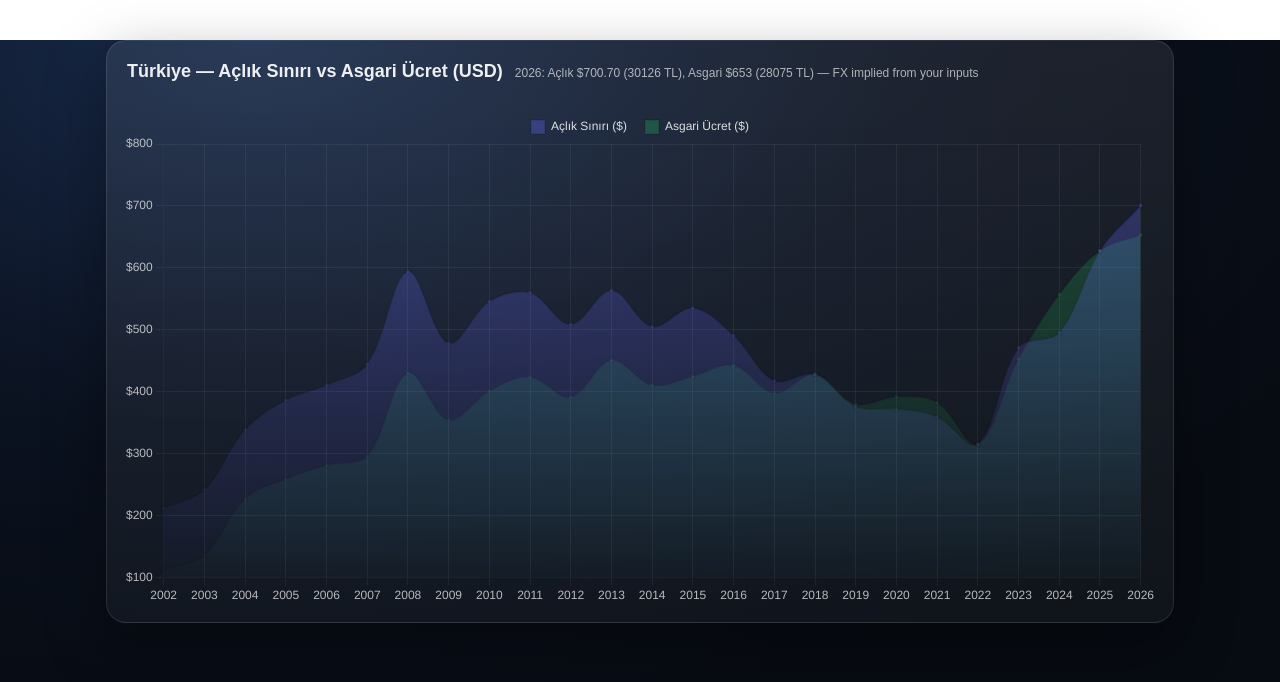
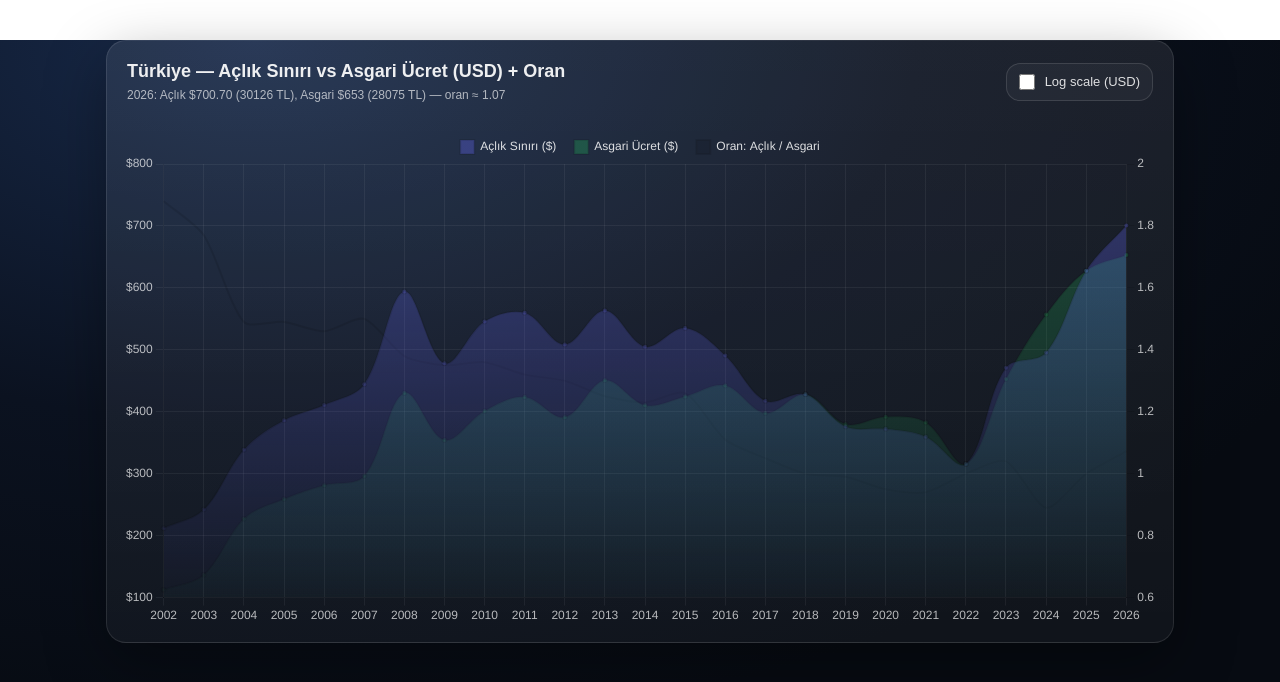
Before and after one commit to MehmetMelik/hunger-chart, a Next.js app: page / in a window 1280 px wide. Shown: the top 682 px of the page. Built offline with nearby package versions, Linux system fonts and the light colour scheme.

Commit message:
fixing vercel issues, and adding log scale

```diff
--- a/components/HungerMinWageUsdChart.tsx
+++ b/components/HungerMinWageUsdChart.tsx
@@ -1,21 +1,25 @@
 "use client";
 
+import React, { useMemo, useState } from "react";
 import {
   Chart as ChartJS,
   CategoryScale,
   LinearScale,
+  LogarithmicScale,
   PointElement,
   LineElement,
   Tooltip,
   Legend,
   Filler,
   type ChartOptions,
+  type TooltipItem,
 } from "chart.js";
 import { Line } from "react-chartjs-2";
 
 ChartJS.register(
   CategoryScale,
   LinearScale,
+  LogarithmicScale,
   PointElement,
   LineElement,
   Tooltip,
@@ -23,36 +27,69 @@ ChartJS.register(
   Filler
 );
 
+function isFiniteNumber(v: unknown): v is number {
+  return typeof v === "number" && Number.isFinite(v);
+}
+
 export default function HungerMinWageUsdChart() {
-  // Years
+  const [useLogScale, setUseLogScale] = useState(false);
+
+  // ---- Data ----
   const labels = [
     2002, 2003, 2004, 2005, 2006, 2007, 2008, 2009, 2010, 2011, 2012, 2013,
     2014, 2015, 2016, 2017, 2018, 2019, 2020, 2021, 2022, 2023, 2024, 2025, 2026,
   ];
 
-  // Açlık Sınırı ($) — from bilbilgilen table (2002–2025) + derived 2026 ($700.70)
+  // Açlık Sınırı ($) from bilbilgilen (2002–2025) + derived 2026 ($700.70)
   const hungerUSD = [
     212.06, 242.09, 338.84, 386.16, 410.92, 444.40, 594.08, 478.30, 545.66,
     559.69, 508.45, 563.44, 505.12, 535.10, 490.99, 417.82, 428.17, 376.13,
     372.41, 359.84, 315.75, 470.95, 495.68, 627.79, 700.70,
   ];
 
-  // Açlık Sınırı (Kaç AÜ) — from table (2002–2025) + derived 2026 from TL numbers:
-  // 2026 ratio = 30126 / 28075 ≈ 1.0730
+  // Açlık Sınırı (Kaç AÜ) from table + derived 2026 (30126/28075 ≈ 1.0730)
   const hungerOverMinwage = [
     1.88, 1.77, 1.49, 1.49, 1.46, 1.50, 1.38, 1.35, 1.36, 1.32, 1.30, 1.25,
     1.23, 1.26, 1.11, 1.05, 1.00, 0.99, 0.95, 0.94, 1.00, 1.04, 0.89, 1.00,
     30126 / 28075,
   ];
 
-  // Asgari Ücret ($) — derived for 2002–2025 from table ratios; for 2026 use given $653
+  // Asgari Ücret ($) derived for 2002–2025; 2026 given $653
   const minWageUSD = hungerUSD.map((v, i) => {
     const derived = v / hungerOverMinwage[i];
-    return Number.isFinite(derived) ? +derived.toFixed(2) : NaN;
+    return isFiniteNumber(derived) ? +derived.toFixed(2) : NaN;
   });
   minWageUSD[minWageUSD.length - 1] = 653.0;
 
-  const data = {
+  // Ratio line: Açlık / Asgari (dimensionless). For 2026 this equals 30126/28075.
+  const ratio = hungerUSD.map((h, i) => {
+    const a = minWageUSD[i];
+    const r = h / a;
+    return isFiniteNumber(r) ? +r.toFixed(3) : NaN;
+  });
+
+  // ---- Formatting helpers ----
+  const usd = useMemo(
+    () =>
+      new Intl.NumberFormat("en-US", {
+        style: "currency",
+        currency: "USD",
+        maximumFractionDigits: 0,
+      }),
+    []
+  );
+
+  const ratioFmt = useMemo(
+    () =>
+      new Intl.NumberFormat("en-US", {
+        maximumFractionDigits: 2,
+      }),
+    []
+  );
+
+  // ---- Chart data + style ----
+  const data = useMemo(() => {
+    return {
       labels,
       datasets: [
         {
@@ -62,6 +99,7 @@ export default function HungerMinWageUsdChart() {
           tension: 0.35,
           pointRadius: 2,
           pointHoverRadius: 6,
+          yAxisID: "yUSD",
           fill: true,
           backgroundColor: (ctx: any) => {
             const chart = ctx.chart;
@@ -80,6 +118,7 @@ export default function HungerMinWageUsdChart() {
           tension: 0.35,
           pointRadius: 2,
           pointHoverRadius: 6,
+          yAxisID: "yUSD",
           fill: true,
           backgroundColor: (ctx: any) => {
             const chart = ctx.chart;
@@ -91,16 +130,35 @@ export default function HungerMinWageUsdChart() {
             return g;
           },
         },
+        {
+          label: "Oran: Açlık / Asgari",
+          data: ratio,
+          borderWidth: 2,
+          tension: 0.25,
+          pointRadius: 0,
+          pointHoverRadius: 4,
+          yAxisID: "yRatio",
+          // make it visually distinct (no fill)
+          fill: false,
+        },
       ],
     };
+  }, [hungerUSD, minWageUSD, ratio]);
 
-  const usd = new Intl.NumberFormat("en-US", {
-    style: "currency",
-    currency: "USD",
-    maximumFractionDigits: 0,
-  });
+  // Tooltip label that fixes your Vercel build:
+  // ctx.parsed.y can be number|null, so we guard it.
+  const tooltipLabel = (ctx: TooltipItem<"line">) => {
+    const y = ctx.parsed.y; // number | null
+    if (y === null || !Number.isFinite(y)) return ` ${ctx.dataset.label}: —`;
 
-  const options: ChartOptions<"line"> = {
+    const isRatioSeries = ctx.dataset.yAxisID === "yRatio";
+    return isRatioSeries
+      ? ` ${ctx.dataset.label}: ${ratioFmt.format(y)}`
+      : ` ${ctx.dataset.label}: ${usd.format(y)}`;
+  };
+
+  const options: ChartOptions<"line"> = useMemo(
+    () => ({
       responsive: true,
       maintainAspectRatio: false,
       interaction: { mode: "index", intersect: false },
@@ -121,7 +179,7 @@ export default function HungerMinWageUsdChart() {
           padding: 12,
           displayColors: true,
           callbacks: {
-          label: (ctx) => ` ${ctx.dataset.label}: ${usd.format(ctx.parsed.y)}`,
+            label: tooltipLabel,
           },
         },
       },
@@ -130,24 +188,46 @@ export default function HungerMinWageUsdChart() {
           grid: { color: "rgba(255,255,255,0.06)" },
           ticks: { color: "rgba(255,255,255,0.70)", maxRotation: 0, autoSkip: true },
         },
-      y: {
+
+        // Left axis: USD (linear/log toggle)
+        yUSD: {
+          type: useLogScale ? "logarithmic" : "linear",
+          position: "left",
           grid: { color: "rgba(255,255,255,0.06)" },
           ticks: {
             color: "rgba(255,255,255,0.70)",
-          callback: (v) => usd.format(Number(v)),
+            // Chart.js log scale ticks can pass non-numbers; guard hard.
+            callback: (v) => {
+              const n = typeof v === "string" ? Number(v) : Number(v);
+              return Number.isFinite(n) ? usd.format(n) : "";
             },
           },
+          // log scale can't include 0 or negative
+          min: useLogScale ? 1 : undefined,
         },
-  };
+
+        // Right axis: Ratio
+        yRatio: {
+          type: "linear",
+          position: "right",
+          grid: { drawOnChartArea: false }, // avoid messy double-grid
+          ticks: {
+            color: "rgba(255,255,255,0.70)",
+            callback: (v) => {
+              const n = typeof v === "string" ? Number(v) : Number(v);
+              return Number.isFinite(n) ? ratioFmt.format(n) : "";
+            },
+          },
+          suggestedMin: 0.7,
+          suggestedMax: 2.0,
+        },
+      },
+    }),
+    [useLogScale, usd, ratioFmt]
+  );
 
   return (
-    <section
-      style={{
-        maxWidth: 1100,
-        margin: "40px auto",
-        padding: "0 16px",
-      }}
-    >
+    <section style={{ maxWidth: 1100, margin: "40px auto", padding: "0 16px" }}>
       <div
         style={{
           borderRadius: 20,
@@ -158,15 +238,40 @@ export default function HungerMinWageUsdChart() {
           overflow: "hidden",
         }}
       >
-        <div style={{ padding: 20 }}>
-          <div style={{ display: "flex", gap: 12, flexWrap: "wrap", alignItems: "baseline" }}>
+        <div style={{ padding: 20, display: "flex", gap: 16, flexWrap: "wrap", alignItems: "center", justifyContent: "space-between" }}>
+          <div style={{ display: "grid", gap: 6 }}>
             <h2 style={{ margin: 0, fontSize: 18, color: "rgba(255,255,255,0.92)" }}>
-              Türkiye — Açlık Sınırı vs Asgari Ücret (USD)
+              Türkiye — Açlık Sınırı vs Asgari Ücret (USD) + Oran
             </h2>
             <p style={{ margin: 0, fontSize: 12, color: "rgba(255,255,255,0.65)" }}>
-              2026: Açlık $700.70 (30126 TL), Asgari $653 (28075 TL) — FX implied from your inputs
+              2026: Açlık $700.70 (30126 TL), Asgari $653 (28075 TL) — oran ≈ {(30126 / 28075).toFixed(2)}
             </p>
           </div>
+
+          {/* Toggle */}
+          <label
+            style={{
+              display: "inline-flex",
+              alignItems: "center",
+              gap: 10,
+              padding: "10px 12px",
+              borderRadius: 14,
+              border: "1px solid rgba(255,255,255,0.12)",
+              background: "rgba(255,255,255,0.04)",
+              cursor: "pointer",
+              userSelect: "none",
+            }}
+          >
+            <input
+              type="checkbox"
+              checked={useLogScale}
+              onChange={(e) => setUseLogScale(e.target.checked)}
+              style={{ width: 16, height: 16 }}
+            />
+            <span style={{ fontSize: 13, color: "rgba(255,255,255,0.85)" }}>
+              Log scale (USD)
+            </span>
+          </label>
         </div>
 
         <div style={{ height: 520, padding: "0 16px 16px" }}>
```
Lines whose indentation alone changed are shown as unchanged.
